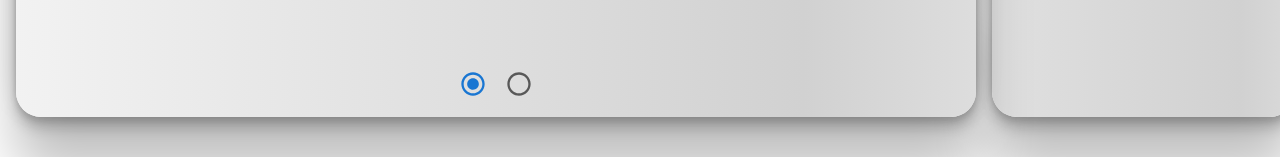
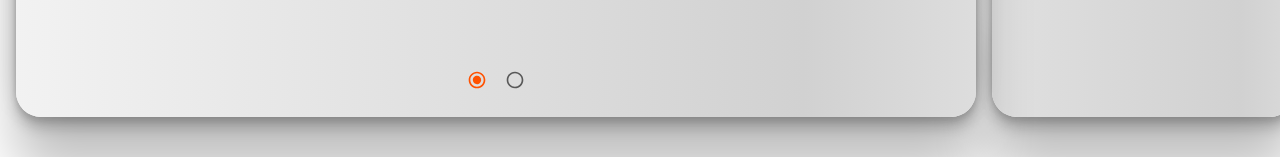
Before and after one commit to praneet30debnath/ShopSmart, a React (Create React App) app: page / in a window 1280 px wide. Shown: the part 555-712 px from the top of the page. Built offline with nearby package versions, Linux system fonts and the light colour scheme.

Commit message:
caraousel changes

```diff
--- a/src/Components/HomepageComponents/SliderComponents/CaraouselComponents/Caraousel.js
+++ b/src/Components/HomepageComponents/SliderComponents/CaraouselComponents/Caraousel.js
@@ -55,16 +55,22 @@ const Carousel = () => {
                         {...controlProps1('c')}
                         sx={{
                             '& .MuiSvgIcon-root': {
-                                fontSize: 28,
+                                fontSize: 20,
                             },
+                            '&.Mui-checked': {
+                                color: '#FF5100',
+                            }
                         }}
                     />
                     <Radio
                         {...controlProps2('c')}
                         sx={{
                             '& .MuiSvgIcon-root': {
-                                fontSize: 28,
+                                fontSize: 20,
                             },
+                            '&.Mui-checked': {
+                                color: '#FF5100',
+                            }
                         }}
                     />
             </div>
```
